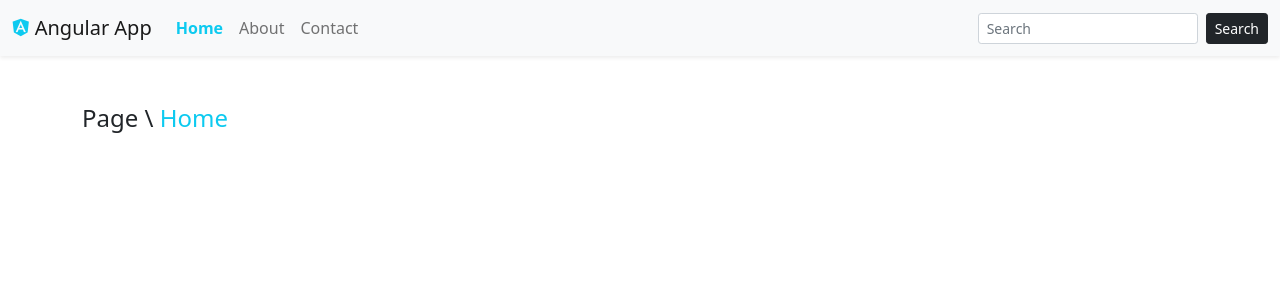
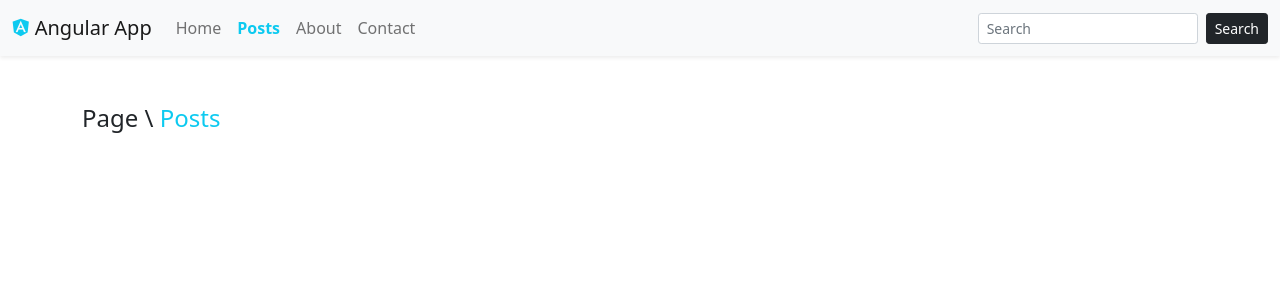
Before and after one commit to mgasca93/App-Angular, an Angular app: page /posts in a window 1280 px wide. Before the commit this address led to /home. Shown: the top 300 px of the page. Built offline with nearby package versions, Linux system fonts and the light colour scheme.

Commit message:
Se creo el PostsComponent y se integro a la aplicacion

```diff
--- a/src/app/app-routing.module.ts
+++ b/src/app/app-routing.module.ts
@@ -9,6 +9,10 @@ const routes: Routes = [
   {
     path:'home',
     component:HomeComponent
+  },
+  {
+    path:'posts',
+    loadChildren: () => import('./pages/posts/posts.module').then( p => p.PostsModule)
   },
   {
     path:'about',
--- a/src/app/components/menu/menu.component.ts
+++ b/src/app/components/menu/menu.component.ts
@@ -11,6 +11,10 @@ export class MenuComponent implements OnInit {
     {
       path:'home',
       name:'Home'
+    },
+    {
+      path:'posts',
+      name:'Posts'
     },
     {
       path:'about',
--- /dev/null
+++ b/src/app/pages/posts/posts.component.html
@@ -0,0 +1,5 @@
+<div class="row">
+    <div class="col-12 col-sm-12 col-md-12 col-lg-12 col-xl-12 col-xxl-12">
+        <h1 class="fs-4 fw-light text-start text-dark">Page \ <span class="text-info fw-bolder">Posts</span></h1>
+    </div>
+</div>
--- /dev/null
+++ b/src/app/pages/posts/posts.component.ts
@@ -0,0 +1,15 @@
+import { Component, OnInit } from '@angular/core';
+
+@Component({
+  selector: 'app-posts',
+  templateUrl: './posts.component.html',
+  styleUrls: ['./posts.component.css']
+})
+export class PostsComponent implements OnInit {
+
+  constructor() { }
+
+  ngOnInit(): void {
+  }
+
+}
```
Also changed, not shown: src/app/pages/posts/posts-routing.module.ts (added, +16 -0 lines), src/app/pages/posts/posts.module.ts (added, +17 -0 lines), src/app/pages/posts/posts.component.css (added), 1 other file (tests, documents, lock files or other folders).
